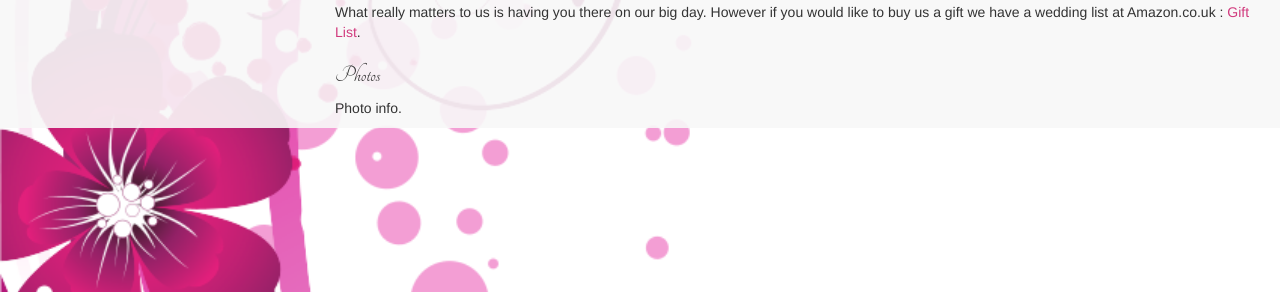
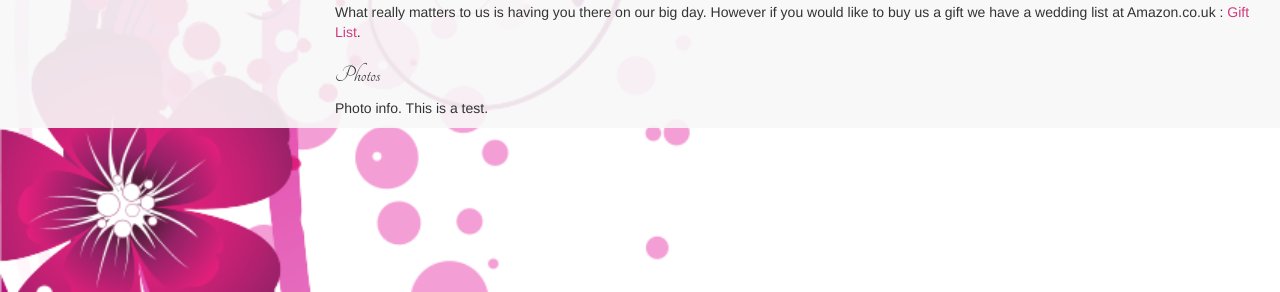
Before and after one commit to psimonkey/wedding, a Jekyll site: the page built from index.html, in a window 1280 px wide. Shown: the part 447-739 px from the top of the page. Built offline with Jekyll 4.4.1, drawn with Linux system fonts in a browser that asks for light colours; nearby versions of some CDN libraries.

Commit message:
Test editing online.

```diff
--- a/index.html
+++ b/index.html
@@ -22,4 +22,4 @@
 
 <h3>Photos</h3>
 
-<p>Photo info.</p>
+<p>Photo info. This is a test.</p>
```
